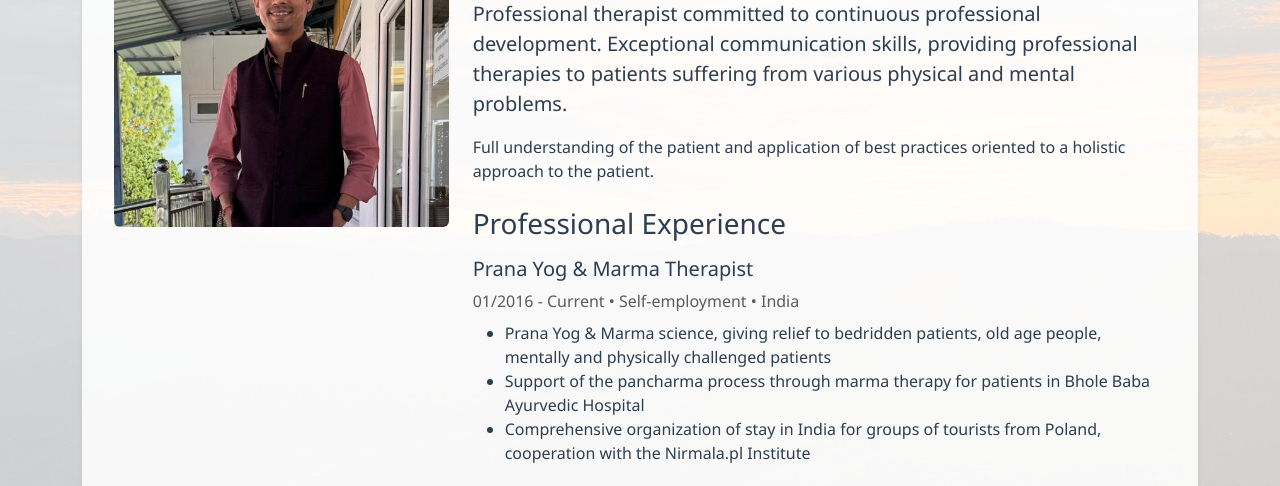
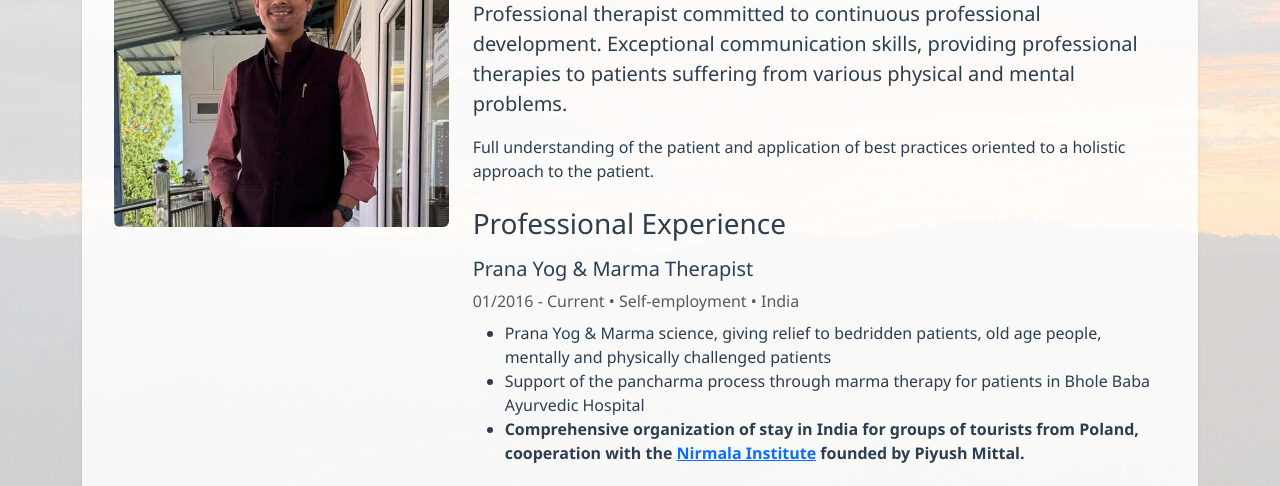
Before and after one commit to wkoziej/vinayak.site, an Eleventy site: page src/about.njk in a window 1280 px wide. Shown: the part 257-743 px from the top of the page. Built offline with nearby package versions, Linux system fonts and the light colour scheme; Eleventy itself is replaced by a stand-in of ours; files that its build step writes are made by us from their sources.

Commit message:
feat: enhance about page with link to Nirmala Institute
- Updated the description of the comprehensive organization of stay in India to include a hyperlink to the Nirmala Institute founded by Piyush Mittal for better accessibility and information.

```diff
--- a/src/about.njk
+++ b/src/about.njk
@@ -26,7 +26,7 @@ title: About Me
                     <ul>
                         <li>Prana Yog & Marma science, giving relief to bedridden patients, old age people, mentally and physically challenged patients</li>
                         <li>Support of the pancharma process through marma therapy for patients in Bhole Baba Ayurvedic Hospital</li>
-                        <li>Comprehensive organization of stay in India for groups of tourists from Poland, cooperation with the Nirmala.pl Institute</li>
+                        <li><strong>Comprehensive organization of stay in India for groups of tourists from Poland, cooperation with the <a href="https://nirmala.pl">Nirmala Institute</a>  founded by Piyush Mittal.</strong> </li>
                     </ul>
                 </div>
 
```
